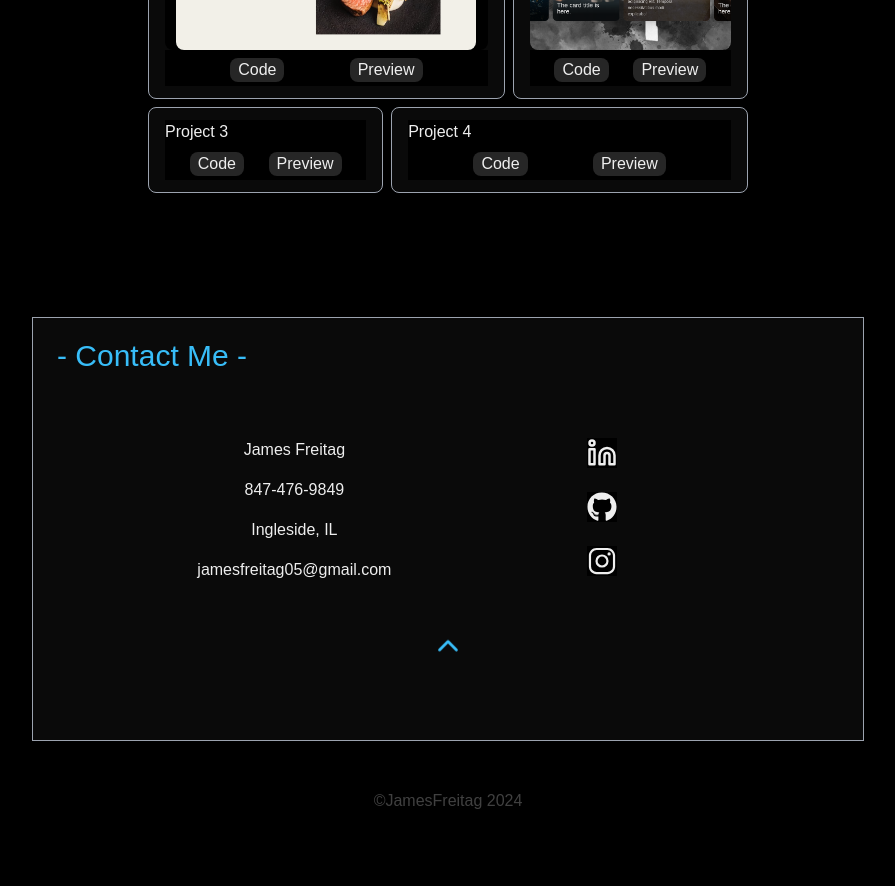
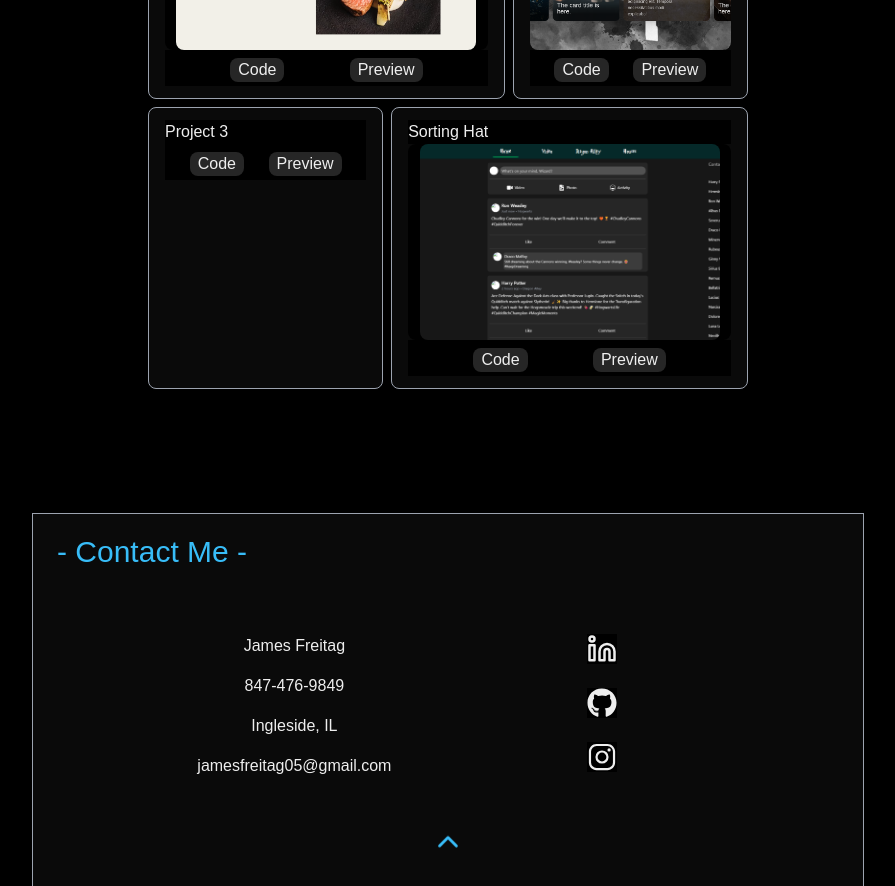
Before and after one commit to James-Freitag/portfolio-nextjs, a Next.js app: page / in a window 1280 px wide. Shown: the part 2060-2946 px from the top of the page, without its empty margins (192-1087 px from the left). Built offline with nearby package versions, Linux system fonts and the light colour scheme; a web font is replaced by a local one.

Commit message:
added sorting hat project

```diff
--- a/app/components/Projects.tsx
+++ b/app/components/Projects.tsx
@@ -5,6 +5,7 @@ import Link from "next/link";
 // Project Screenshots
 import orioleScreenshot from "../../public/oriole-screenshot.png";
 import harrypotterScreenshot from "../../public/harrypotter-screenshot.png";
+import sortingHatScreenshot from "../../public/sortinghat-screenshot.png";
 
 const fadeLeftToRight = {
   initial: {
@@ -69,7 +70,7 @@ const Projects = () => {
                 <Image
                   src={orioleScreenshot}
                   alt="screenshot"
-                  className="w-[18.75] object-cover rounded-lg"
+                  className="w-[18.75rem] object-cover rounded-lg"
                   width={300}
                 />
               </div>
@@ -87,7 +88,7 @@ const Projects = () => {
                   <Link
                     target="_blank"
                     className="bg-neutral-800"
-                    href="https://master--cool-gumption-d00653.netlify.app/"
+                    href="https://oriole-clone.netlify.app/"
                   >
                     Preview
                   </Link>
@@ -168,12 +169,35 @@ const Projects = () => {
               transition={{ type: "spring", stiffness: 400, damping: 18 }}
               className="w-full h-auto py-3 px-4 md:col-span-3 md:row-start-2 bg-neutral-950 rounded-lg border-[1px] border-gray-400"
             >
-              <p className="text-center md:text-left pb-2 md:pb-0">Project 4</p>
-              <div className="h-auto w-full px-4 bg-blue-900 rounded-lg"></div>
-              <div className="flex justify-evenly items-center w-full pt-2 py-1">
-                <button className="bg-neutral-800 rounded-lg px-2">Code</button>
+              <p className="text-center md:text-left pb-2 md:pb-0">
+                Sorting Hat
+              </p>
+              <div className="h-auto w-full rounded-lg flex justify-center items-center">
+                <Image
+                  src={sortingHatScreenshot}
+                  alt="screenshot"
+                  className="w-[300px] h-[196px] object-cover rounded-lg"
+                  width={300}
+                />
+              </div>
+              <div className="flex justify-evenly items-center pt-2 w-full py-1">
                 <button className="bg-neutral-800 rounded-lg px-2">
-                  Preview
+                  <Link
+                    target="_blank"
+                    className="bg-neutral-800"
+                    href="https://github.com/James-Freitag/orioloe-clone"
+                  >
+                    Code
+                  </Link>
+                </button>
+                <button className="bg-neutral-800 rounded-lg px-2">
+                  <Link
+                    target="_blank"
+                    className="bg-neutral-800"
+                    href="https://master--cool-gumption-d00653.netlify.app/"
+                  >
+                    Preview
+                  </Link>
                 </button>
               </div>
             </motion.div>
```
Also changed, not shown: public/sortinghat-screenshot.png (added).
